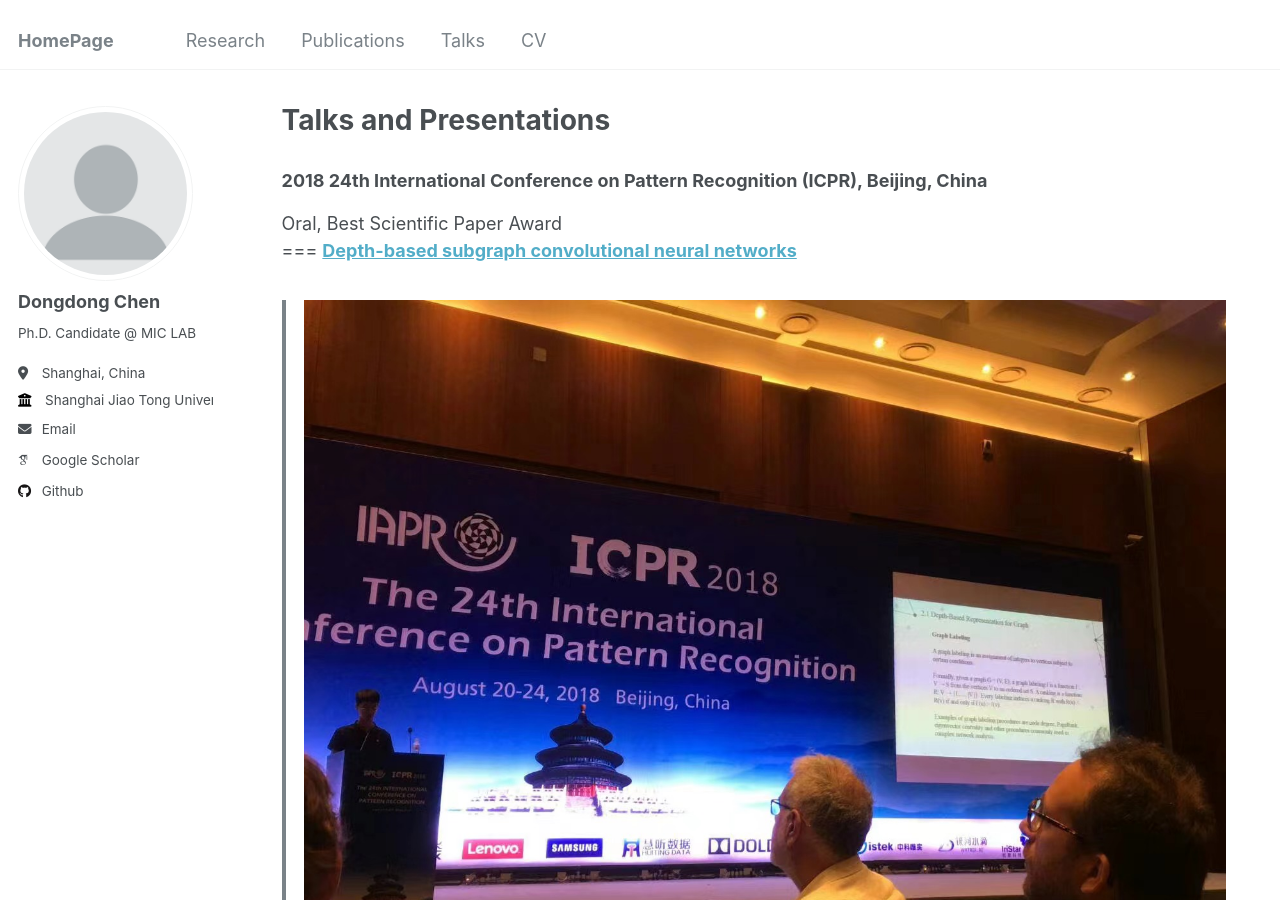
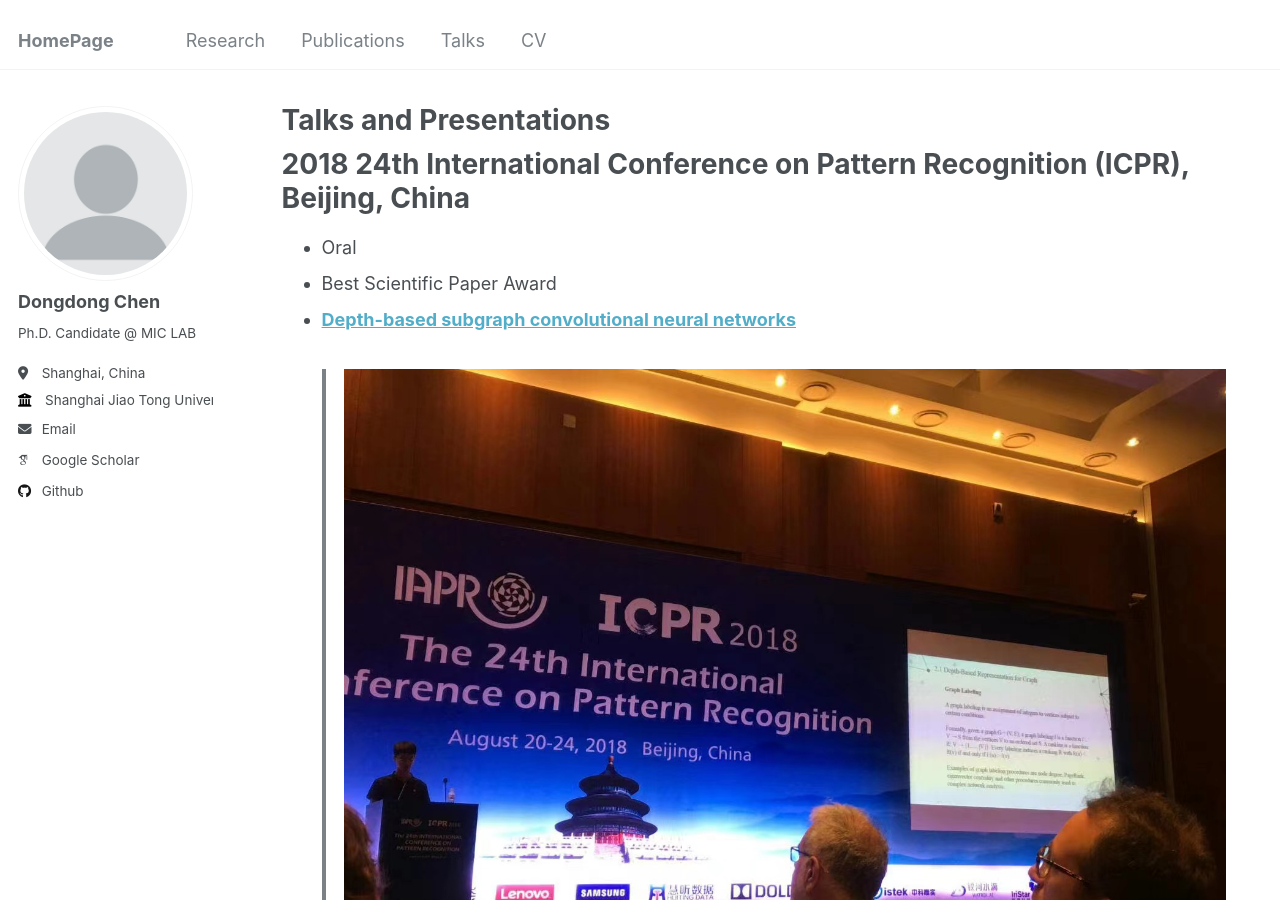
Before and after one commit to DongDChen/DongDChen.github.io, a Jekyll site: the page built from _pages/talks.md, in a window 1280 px wide and 900 px high. Built offline with Jekyll 4.4.1, drawn with Linux system fonts in a browser that asks for light colours; some web fonts are replaced.

```diff
--- a/_pages/talks.md
+++ b/_pages/talks.md
@@ -6,8 +6,9 @@ author_profile: true
 ---
 
 
-### 2018 24th International Conference on Pattern Recognition (ICPR), Beijing, China
-Oral, Best Scientific Paper Award <br>
+2018 24th International Conference on Pattern Recognition (ICPR), Beijing, China
 ===
-<b><a href="https://ieeexplore.ieee.org/abstract/document/8545090/" target="_blank">Depth-based subgraph convolutional neural networks</a></b><br>
+- Oral
+- Best Scientific Paper Award <br>
+- <b><a href="https://ieeexplore.ieee.org/abstract/document/8545090/" target="_blank">Depth-based subgraph convolutional neural networks</a></b><br>
 > ![](/images/talk_ICPR2018.jpg)
```
